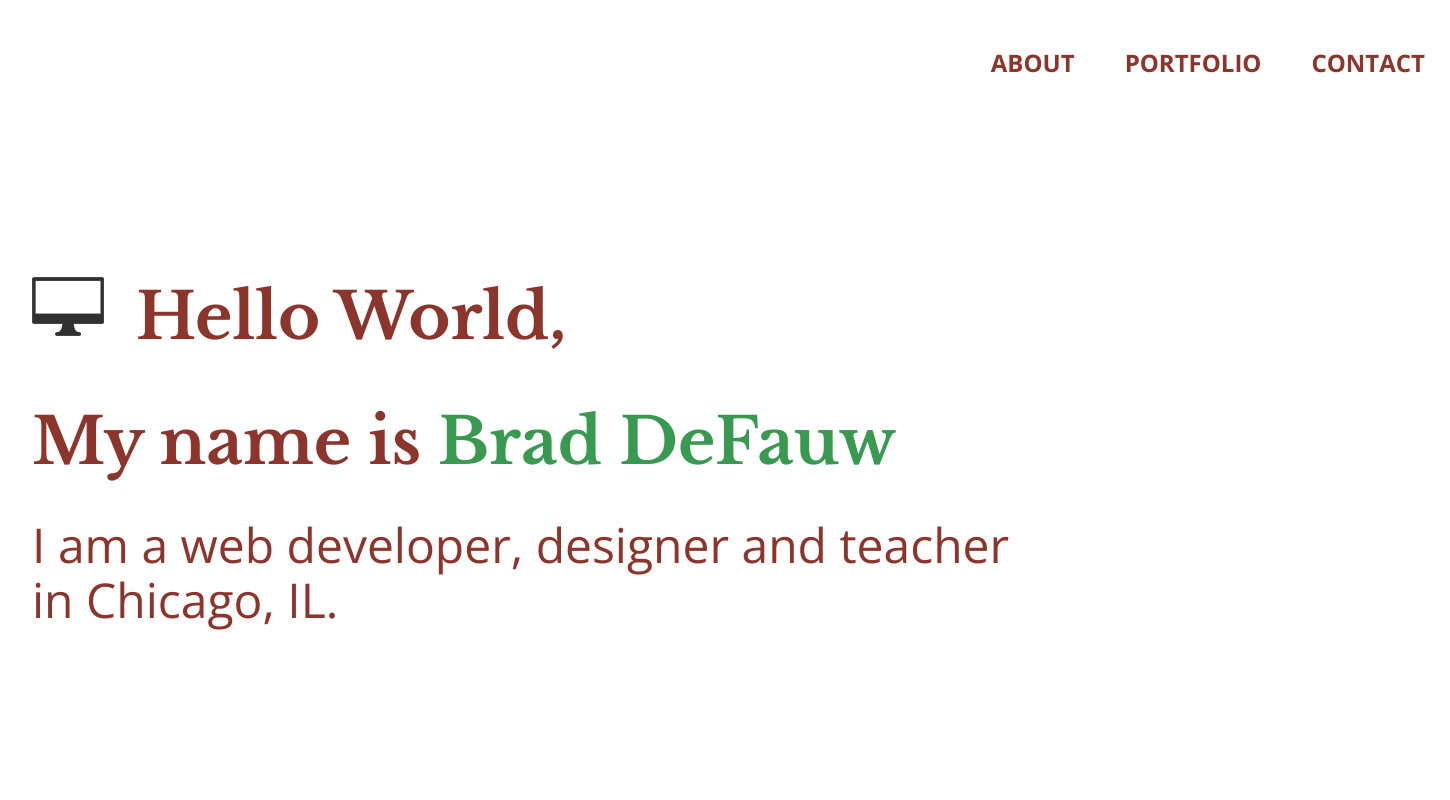
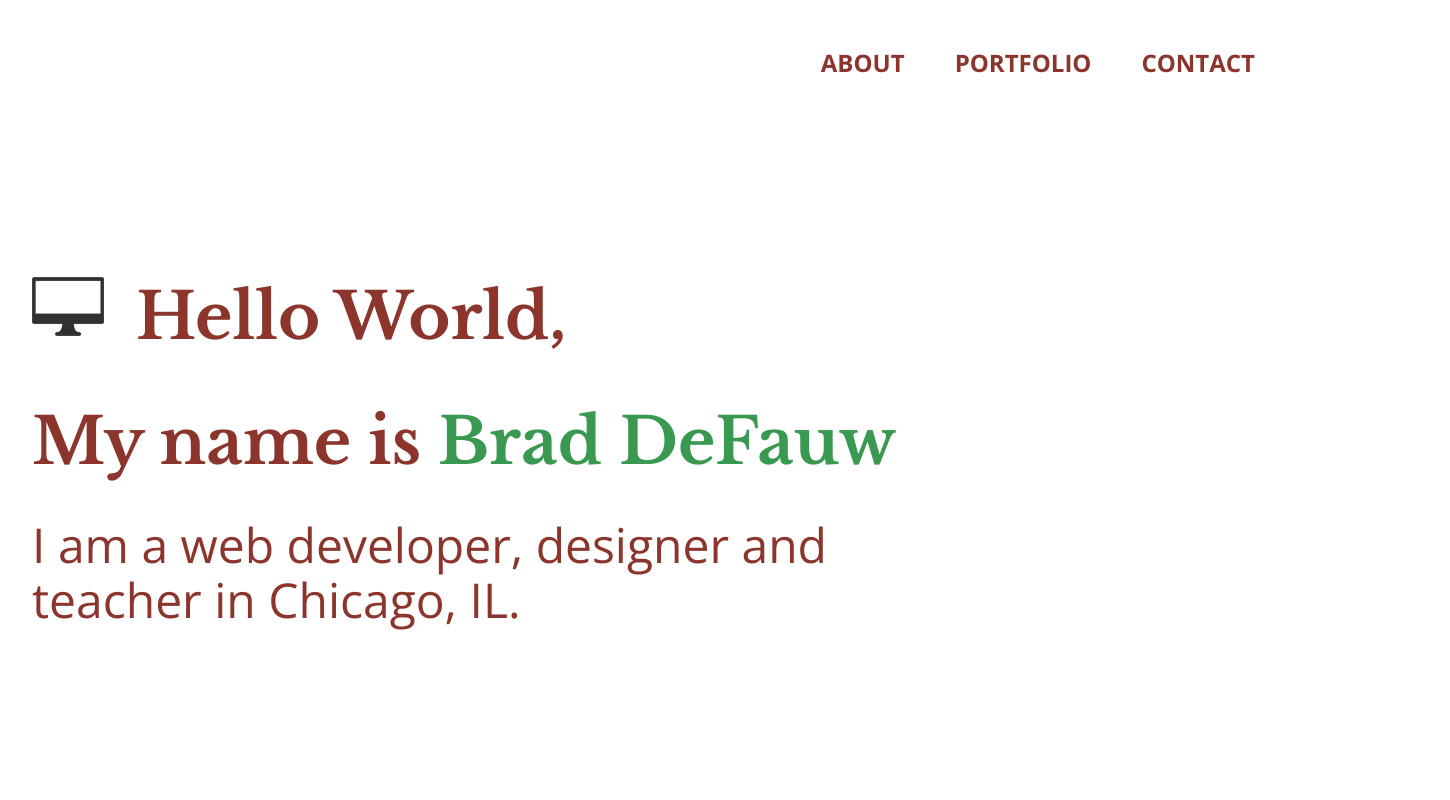
Before and after one commit to braddefauw/milestone-website-project, a website built with Parcel: page index.html in a window 1280 px wide. Shown: the top 800 px of the page, 1450 px wide, since content can reach past the window. Built offline with nearby package versions, Linux system fonts and the light colour scheme.

Commit message:
changed width of h2 in header

```diff
--- a/css/main.css
+++ b/css/main.css
@@ -93,7 +93,6 @@ html {
 body {
     font-family: 'Open Sans', sans-serif;
     color: #8b352d;
-    width: 1450px;
 }
 
 /* Set standard heights for each section */
@@ -173,7 +172,7 @@ header h1 {
 header h2 {
     font-size: 3em;
     font-weight: normal;
-    width: 1000px;
+    width: 800px;
 }
 /* about styling */
 #about {
```
